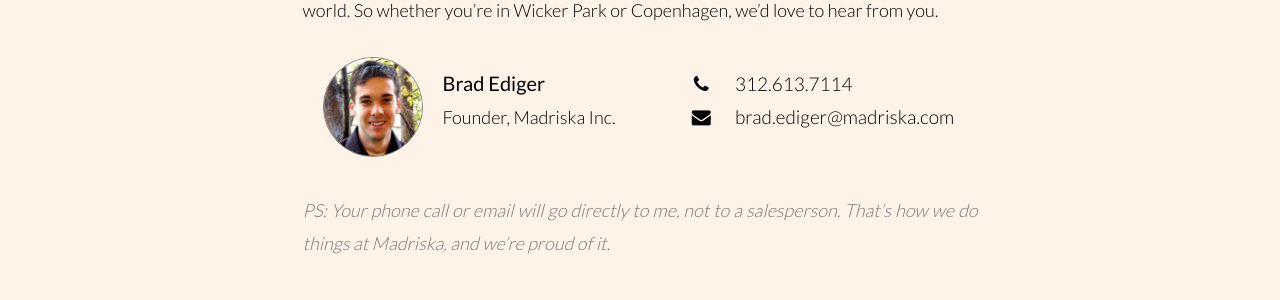
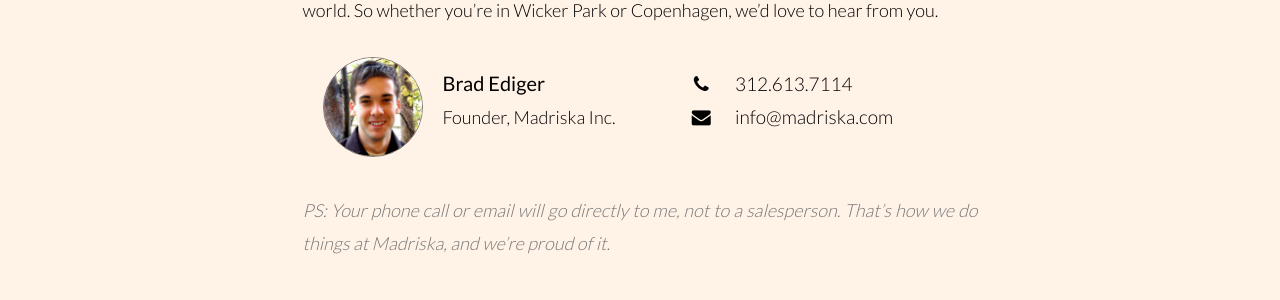
Before and after one commit to madriska/madriska.github.com, a Jekyll site: the page built from index.html, in a window 1280 px wide. Shown: the part 773-1073 px from the top of the page. Built offline with Jekyll 4.4.1, drawn with Linux system fonts in a browser that asks for light colours; nearby versions of some CDN libraries; Markdown is read by kramdown in place of the engine named in the settings.

Commit message:
Update with info email address

```diff
--- a/index.html
+++ b/index.html
@@ -62,7 +62,7 @@ title: "Madriska: A full-service software consultancy"
         </div>
         <div>
           <i class="fa fa-envelope"></i>
-          <a href="mailto:brad.ediger@madriska.com">brad.ediger@madriska.com</a>
+          <a href="mailto:info@madriska.com">info@madriska.com</a>
         </div>
       </div>
 
```
